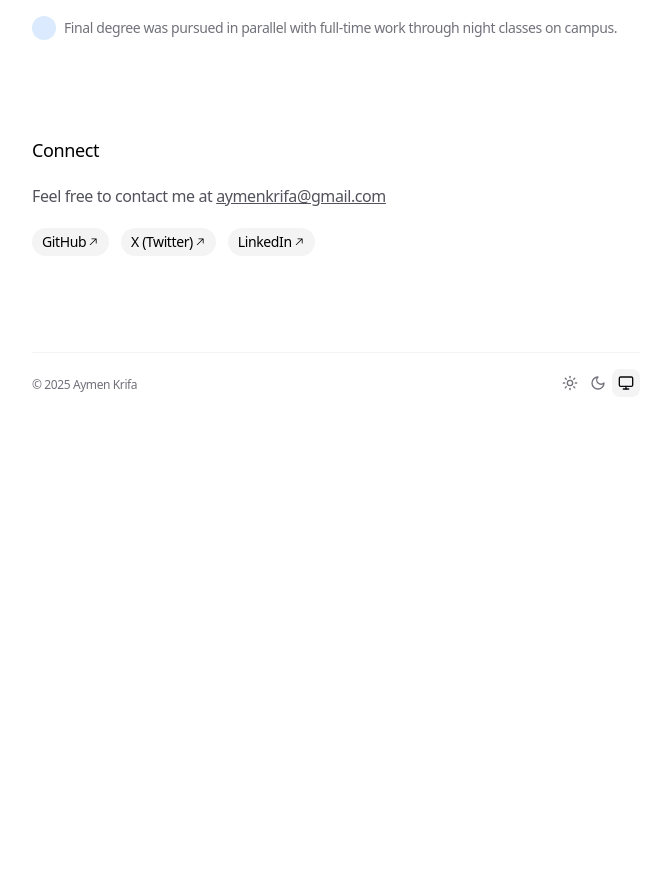
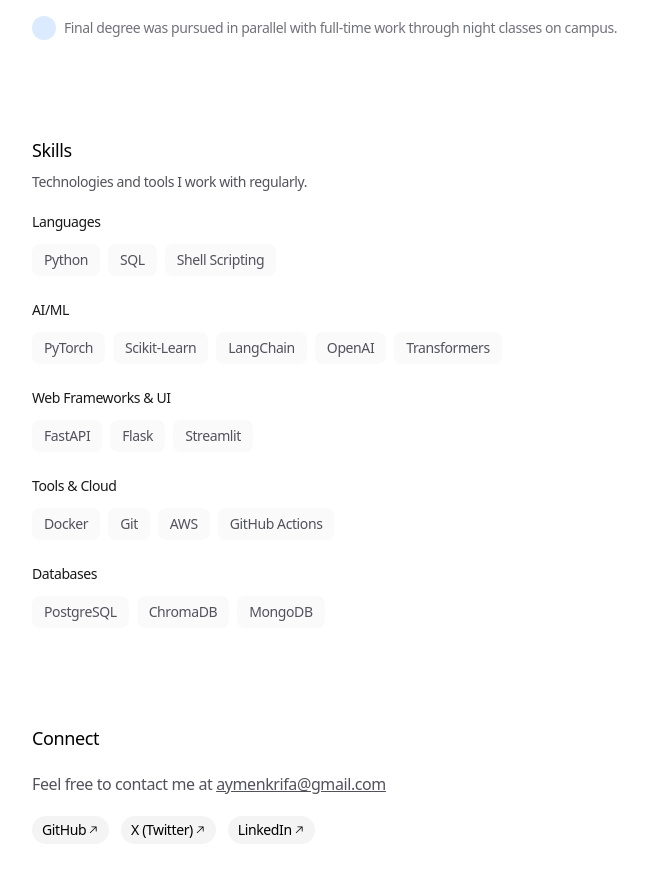
Before and after one commit to aymenkrifa/portfolio, a Next.js app: page / in a window 1280 px wide. Shown: the part 1520-2396 px from the top of the page, without its empty margins (304-969 px from the left). Before the commit the page ends 1933 px from the top, so only its background shows below. Built offline with nearby package versions, Linux system fonts and the light colour scheme; some icons are missing.

Commit message:
feat: Add skill categories with associated skills to enhance portfolio

```diff
--- a/app/data.ts
+++ b/app/data.ts
@@ -42,6 +42,35 @@ type SocialLink = {
   label: string
   link: string
 }
+
+type SkillCategory = {
+  name: string
+  skills: string[]
+}
+
+export const SKILL_CATEGORIES: SkillCategory[] = [
+  {
+    name: 'Languages',
+    skills: ['Python', 'SQL', 'Shell Scripting'],
+  },
+  {
+    name: 'AI/ML',
+    skills: ['PyTorch', 'Scikit-Learn', 'LangChain', 'OpenAI', 'Transformers'],
+  },
+  {
+    name: 'Web Frameworks & UI',
+    skills: ['FastAPI', 'Flask', 'Streamlit'],
+  },
+
+  {
+    name: 'Tools & Cloud',
+    skills: ['Docker', 'Git', 'AWS', 'GitHub Actions'],
+  },
+  {
+    name: 'Databases',
+    skills: ['PostgreSQL', 'ChromaDB', 'MongoDB'],
+  },
+]
 
 export const PROJECTS: Project[] = [
   {
--- a/app/page.tsx
+++ b/app/page.tsx
@@ -20,6 +20,7 @@ import {
   BLOG_POSTS,
   EMAIL,
   SOCIAL_LINKS,
+  SKILL_CATEGORIES,
 } from './data'
 
 const VARIANTS_CONTAINER = {
@@ -61,7 +62,7 @@ function calculateExperienceDuration(moreInfoPeriod: string): string {
       const currentDate = new Date()
 
       const diffInMonths = (currentDate.getFullYear() - startDate.getFullYear()) * 12 +
-                          (currentDate.getMonth() - startDate.getMonth())
+        (currentDate.getMonth() - startDate.getMonth())
 
       if (diffInMonths >= 12) {
         const years = Math.floor(diffInMonths / 12)
@@ -93,7 +94,7 @@ function calculateExperienceDuration(moreInfoPeriod: string): string {
       const endDate = new Date(endYear, monthMap[endMonth.toLowerCase()] || 0)
 
       const diffInMonths = (endDate.getFullYear() - startDate.getFullYear()) * 12 +
-                          (endDate.getMonth() - startDate.getMonth()) + 1 // +1 to include both start and end month
+        (endDate.getMonth() - startDate.getMonth()) + 1 // +1 to include both start and end month
 
       if (diffInMonths >= 12) {
         const years = Math.floor(diffInMonths / 12)
@@ -139,7 +140,7 @@ function calculateTotalExperience(workExperience: typeof WORK_EXPERIENCE): { ful
         const currentDate = new Date()
 
         jobMonths = (currentDate.getFullYear() - startDate.getFullYear()) * 12 +
-                   (currentDate.getMonth() - startDate.getMonth())
+          (currentDate.getMonth() - startDate.getMonth())
       }
     } else {
       // Handle date range cases
@@ -159,7 +160,7 @@ function calculateTotalExperience(workExperience: typeof WORK_EXPERIENCE): { ful
         const endDate = new Date(endYear, monthMap[endMonth.toLowerCase()] || 0)
 
         jobMonths = (endDate.getFullYear() - startDate.getFullYear()) * 12 +
-                   (endDate.getMonth() - startDate.getMonth()) + 1 // +1 to include both start and end month
+          (endDate.getMonth() - startDate.getMonth()) + 1 // +1 to include both start and end month
       }
     }
 
@@ -665,7 +666,36 @@ export default function Personal() {
           </div>
         </div>
       </motion.section>
-{/*
+
+      <motion.section
+        variants={VARIANTS_SECTION}
+        transition={TRANSITION_SECTION}
+      >
+        <h3 className="mb-2 text-lg font-medium">Skills</h3>
+        <p className="mb-5 text-sm text-zinc-600 dark:text-zinc-400">
+          Technologies and tools I work with regularly.
+        </p>
+        <div className="space-y-6">
+          {SKILL_CATEGORIES.map((category) => (
+            <div key={category.name} className="space-y-3">
+              <h4 className="text-sm font-medium text-zinc-900 dark:text-zinc-100">
+                {category.name}
+              </h4>
+              <div className="flex flex-wrap gap-2">
+                {category.skills.map((skill) => (
+                  <span
+                    key={skill}
+                    className="rounded-lg bg-zinc-50 px-3 py-1.5 text-sm text-zinc-600 dark:bg-zinc-900/50 dark:text-zinc-400"
+                  >
+                    {skill}
+                  </span>
+                ))}
+              </div>
+            </div>
+          ))}
+        </div>
+      </motion.section>
+      {/*
       <motion.section
         variants={VARIANTS_SECTION}
         transition={TRANSITION_SECTION}
```
